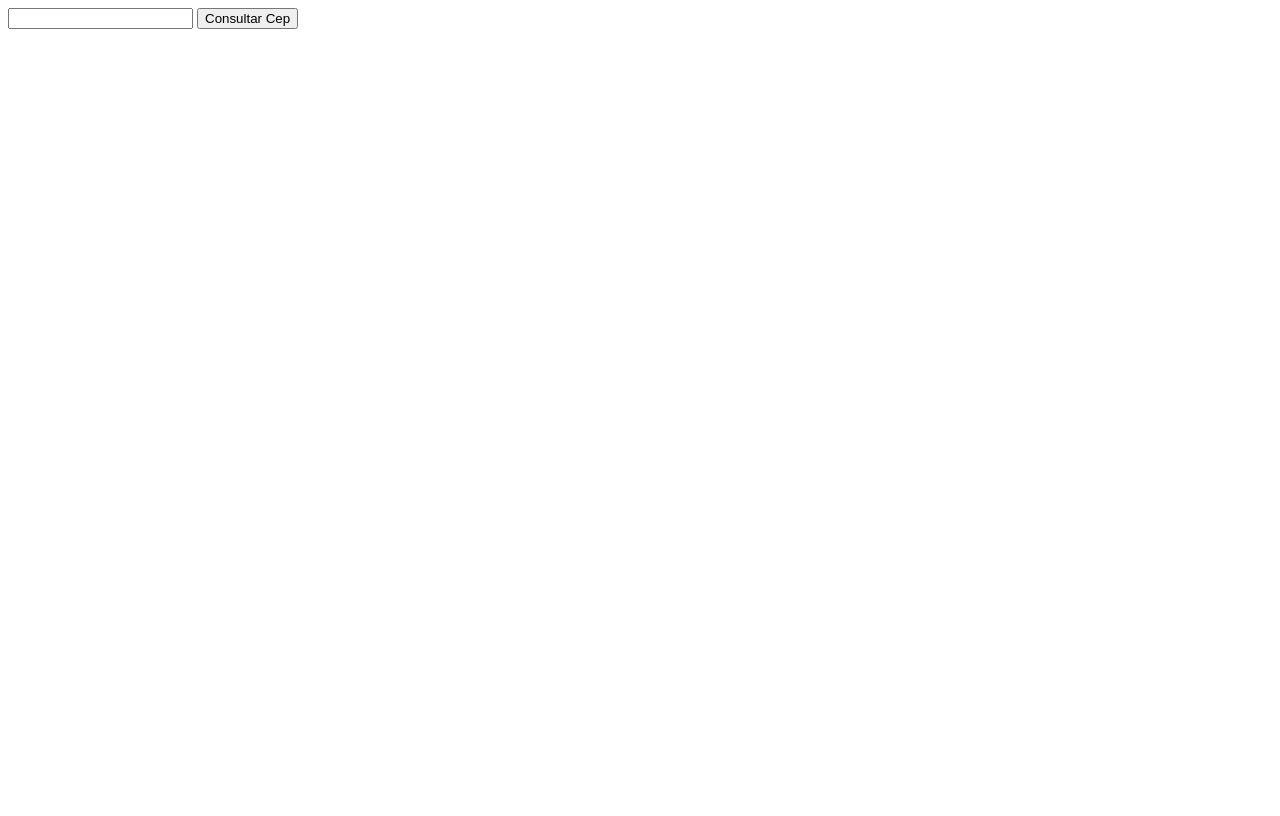
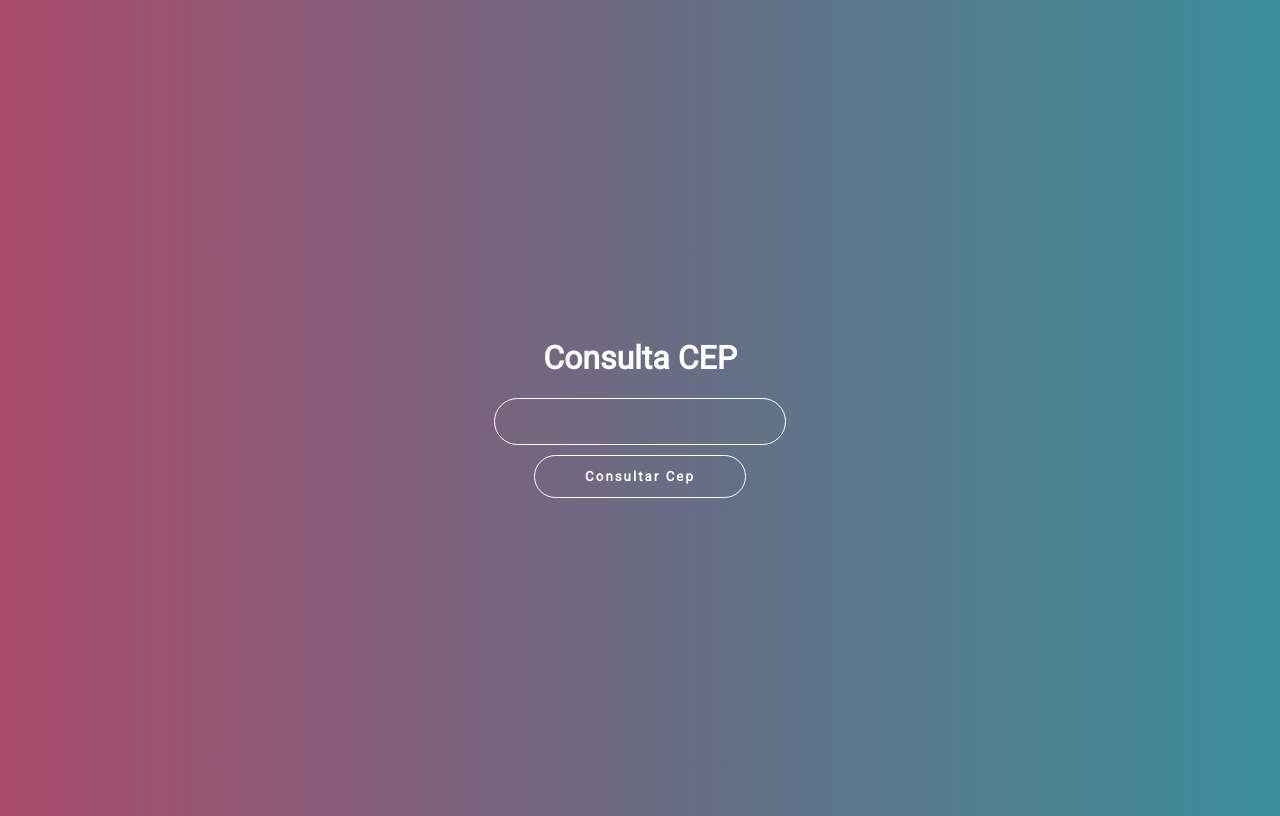
Before and after one commit to PedrooLska/ConsultaCep, a plain HTML site: page index.html in a window 1280 px wide. Drawn offline with Linux system fonts and the light colour scheme.

Commit message:
Estilização adicionada ao projeto

```diff
--- a/assets/css/style.css
+++ b/assets/css/style.css
@@ -0,0 +1,73 @@
+@import url('https://fonts.googleapis.com/css?family=Roboto&display=swap');
+
+* {
+    font-family: 'Roboto', sans-serif;
+    outline: none;
+    color: white;
+}
+
+body {
+    display: flex;
+    justify-content: center;
+    align-items: center;
+
+    height: 100vh;
+
+    background: linear-gradient(to right, #aa4b6b, #6b6b83, #3b8d99);
+}
+
+.wrapper {
+    display: flex;
+    justify-items: center;
+    align-items: center;
+    flex-direction: column;
+}
+
+.wrapper input {
+    width: 250px;
+
+    padding: 15px 20px;
+    margin-bottom: 10px;
+    border-radius: 50px;
+
+    background: transparent;
+    border: solid 1px white;
+}
+
+.wrapper input::placeholder {
+    color: rgb(190, 190, 190);
+}
+
+.wrapper button {
+    padding: 13px 50px;
+
+    border-radius: 30px;
+    border: solid 1px white;
+    background: transparent;
+
+    cursor: pointer;
+
+    font-weight: bold;
+    letter-spacing: 2px;
+}
+
+.wrapper button:hover {
+    color: black;
+    background: white;
+}
+
+/* Remove Arrows Input/Number */
+.wrapper input::-webkit-outer-spin-button,
+.wrapper input::-webkit-inner-spin-button {
+  -webkit-appearance: none;
+  margin: 0;
+}
+
+/* Firefox */
+.wrapper input[type=number] {
+    -moz-appearance:textfield;
+}
+
+.wrapper .erro {
+    color: red;
+}
--- a/index.html
+++ b/index.html
@@ -10,6 +10,7 @@
 </head>
 <body>
     <main class="wrapper">
+        <h1>Consulta CEP</h1>
         <input type="text">
         <button>Consultar Cep</button>
     </main>
```
